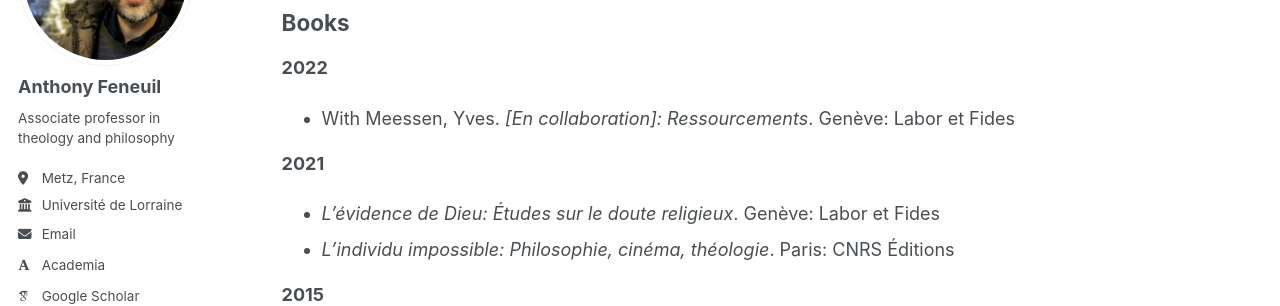
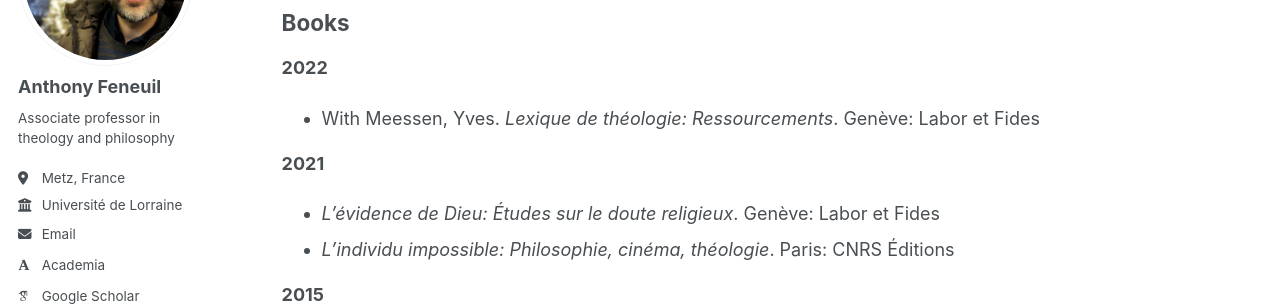
Before and after one commit to anfnl/anfnl.github.io, a Jekyll site: the page built from _pages/publications.md, in a window 1280 px wide and 900 px high. Shown: the part 210-516 px from the top of the window. Built offline with Jekyll 4.4.1, drawn with Linux system fonts in a browser that asks for light colours; some web fonts are replaced; a script bundle is joined from its source files by our own code; library files that are not in the unit come from our copies.

Commit message:
Update publications.md

```diff
--- a/_pages/publications.md
+++ b/_pages/publications.md
@@ -11,7 +11,7 @@
 
 **2022**
 
-* With Meessen, Yves. *[En collaboration]: Ressourcements*. Genève: Labor et Fides
+* With Meessen, Yves. *Lexique de théologie: Ressourcements*. Genève: Labor et Fides
 
 **2021**
 
```
